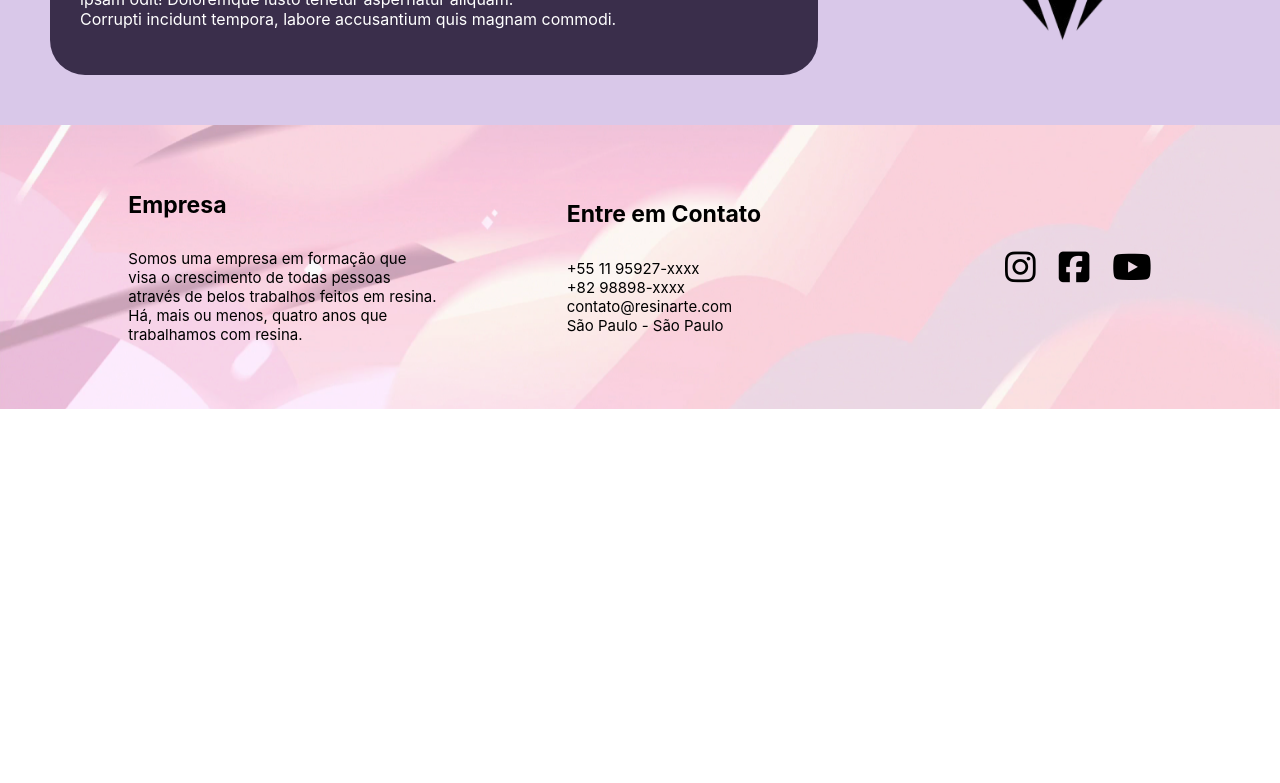
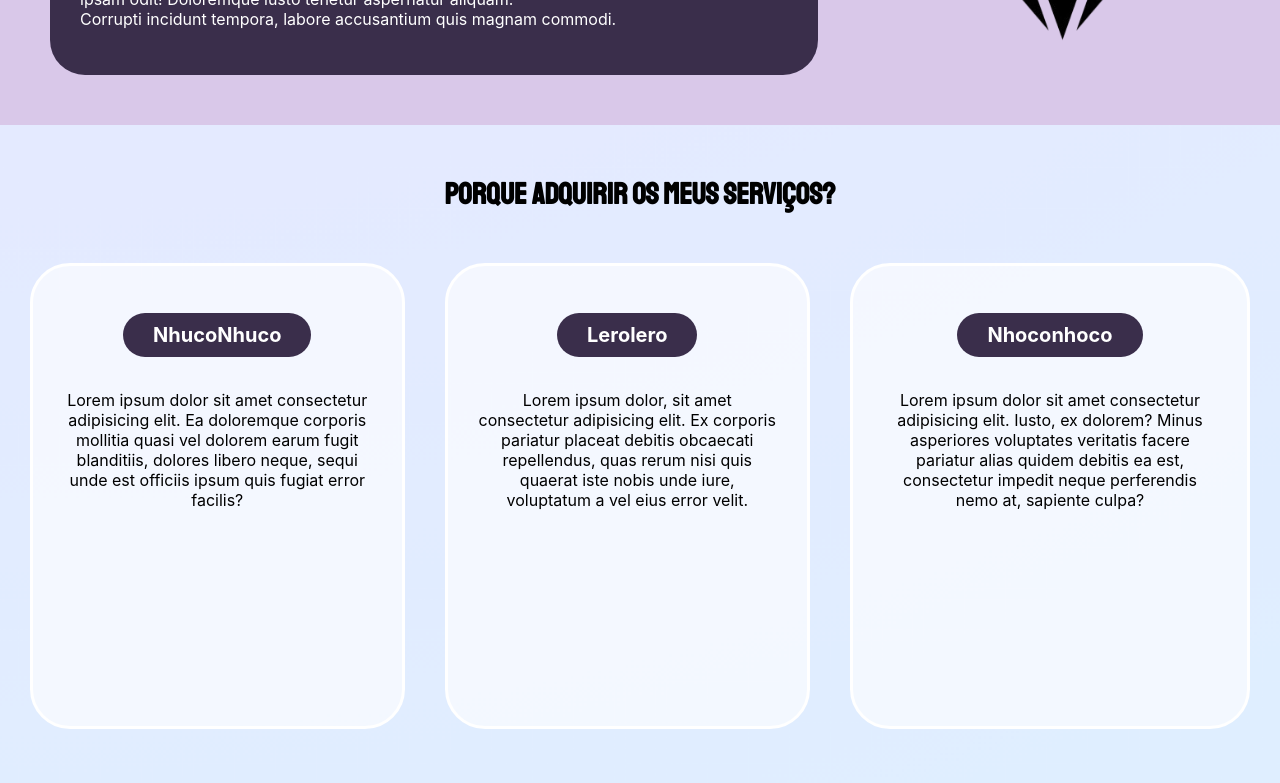
Before and after one commit to FFefo/resinartesite, a React (Create React App) app: page /sobre in a window 1280 px wide. Shown: the part 2000-2783 px from the top of the page. Before the commit the page ends 2409 px from the top, so only its background shows below. Built offline with nearby package versions, Linux system fonts and the light colour scheme; a web font is replaced by a local one.

Commit message:
estrutura pag sobre finalizada (falta textos e acertar a proporção dos containers)

```diff
--- a/src/pages/sobre/sobre.jsx
+++ b/src/pages/sobre/sobre.jsx
@@ -94,6 +94,40 @@ export default function Sobre() {
 
       </div>
 
+      <div className='diferenciais'>
+
+        <h2 className='tt5'>Porque adquirir os meus serviços?</h2>
+
+        <div className='cont3'>
+
+          <div className='container1'>
+
+            <h2 className='sbtt6'>NhucoNhuco</h2>
+
+            <p>Lorem ipsum dolor sit amet consectetur adipisicing elit. Ea doloremque corporis mollitia quasi vel dolorem earum fugit blanditiis, dolores libero neque, sequi unde est officiis ipsum quis fugiat error facilis?</p>
+
+          </div>
+
+          <div className='container2'>
+
+            <h2 className='sbtt7'>Lerolero</h2>
+
+            <p>Lorem ipsum dolor, sit amet consectetur adipisicing elit. Ex corporis pariatur placeat debitis obcaecati repellendus, quas rerum nisi quis quaerat iste nobis unde iure, voluptatum a vel eius error velit.</p>
+
+          </div>
+
+          <div className='container3'>
+
+            <h2 className='sbtt8'>Nhoconhoco</h2>
+
+            <p>Lorem ipsum dolor sit amet consectetur adipisicing elit. Iusto, ex dolorem? Minus asperiores voluptates veritatis facere pariatur alias quidem debitis ea est, consectetur impedit neque perferendis nemo at, sapiente culpa?</p>
+
+          </div>
+
+        </div>
+
+      </div>
+
       <Rodape />
 
     </div>
--- a/src/pages/sobre/sobre.scss
+++ b/src/pages/sobre/sobre.scss
@@ -19,7 +19,7 @@
             .tt {
                 margin-top: 70px;
                 font-size: 30px;
-                font-family: 'Sen';
+                font-family: 'Staatliches';
             }
 
             p {
@@ -40,18 +40,18 @@
         }
     }
 
-    .mss{
+    .mss {
         padding: 50px;
         background-color: #FBE1E5;
 
-        .cont{
+        .cont {
             display: flex;
             flex-direction: row;
             align-items: center;
             color: white;
             margin-top: -30px;
 
-            img{
+            img {
                 position: relative;
                 top: 25px;
                 left: 120px;
@@ -59,9 +59,9 @@
                 height: 250px;
             }
 
-            .tt3{
+            .tt3 {
 
-                .sbtt{
+                .sbtt {
                     padding: 10px 35px;
                     width: 100px;
                     background-color: #3A2E4B;
@@ -70,7 +70,7 @@
                     font-size: 23px;
                 }
 
-                .sbtt2{
+                .sbtt2 {
                     padding: 30px;
                     background-color: #3A2E4B;
                     border-radius: 35px;
@@ -80,18 +80,18 @@
         }
     }
 
-    .vss{
+    .vss {
         padding: 50px;
         background-color: #A78BC2;
 
-        .cont1{
+        .cont1 {
             display: flex;
             flex-direction: row-reverse;
             align-items: center;
             color: white;
             margin-top: -30px;
 
-            img{
+            img {
                 position: relative;
                 top: 25px;
                 right: 120px;
@@ -99,9 +99,9 @@
                 height: 250px;
             }
 
-            .tt4{
+            .tt4 {
 
-                .sbtt3{
+                .sbtt3 {
                     padding: 10px 35px;
                     width: 100px;
                     background-color: #3A2E4B;
@@ -112,7 +112,7 @@
                     left: 550px;
                 }
 
-                .sbtt4{
+                .sbtt4 {
                     padding: 30px;
                     background-color: #3A2E4B;
                     border-radius: 35px;
@@ -122,18 +122,18 @@
         }
     }
 
-    .vlr{
+    .vlr {
         padding: 50px;
         background-color: #D9C8E9;
 
-        .cont2{
+        .cont2 {
             display: flex;
             flex-direction: row;
             align-items: center;
             color: white;
             margin-top: -30px;
 
-            img{
+            img {
                 position: relative;
                 top: 25px;
                 left: 120px;
@@ -141,9 +141,9 @@
                 height: 250px;
             }
 
-            .tt5{
+            .tt5 {
 
-                .sbtt4{
+                .sbtt4 {
                     padding: 10px 35px;
                     width: 100px;
                     background-color: #3A2E4B;
@@ -153,7 +153,7 @@
                     position: relative;
                 }
 
-                .sbtt5{
+                .sbtt5 {
                     padding: 30px;
                     background-color: #3A2E4B;
                     border-radius: 35px;
@@ -162,4 +162,86 @@
 
         }
     }
+
+    .diferenciais {
+        display: flex;
+        flex-direction: column;
+        align-items: center;
+        height: 660px;
+
+        .tt5 {
+            margin-top: 50px;
+            margin-bottom: 50px;
+            font-size: 30px;
+            font-family: 'Staatliches';
+        }
+
+        .cont3 {
+            display: flex;
+            flex-direction: row;
+            gap: 40px;
+
+            .container1 {
+                display: flex;
+                flex-direction: column;
+                align-items: center;
+                text-align: center;
+                padding: 30px;
+                background-color: rgba(255, 255, 255, 0.636);
+                border: 3px solid white;
+                height: 400px;
+                margin-left: 30px;
+                border-radius: 40px;
+
+                .sbtt6 {
+                    padding: 10px 30px;
+                    border-radius: 30px;
+                    font-size: 20px;
+                    background-color: #3A2E4B;
+                    color: white;
+                }
+            }
+
+            .container2 {
+                display: flex;
+                flex-direction: column;
+                align-items: center;
+                text-align: center;
+                padding: 30px;
+                background-color: rgba(255, 255, 255, 0.636);
+                border: 3px solid white;
+                height: 400px;
+                border-radius: 40px;
+
+                .sbtt7 {
+                    padding: 10px 30px;
+                    border-radius: 30px;
+                    font-size: 20px;
+                    background-color: #3A2E4B;
+                    color: white;
+                }
+            }
+
+            .container3 {
+                display: flex;
+                flex-direction: column;
+                align-items: center;
+                text-align: center;
+                padding: 30px;
+                background-color: rgba(255, 255, 255, 0.636);
+                border: 3px solid white;
+                height: 400px;
+                margin-right: 30px;
+                border-radius: 40px;
+
+                .sbtt8 {
+                    padding: 10px 30px;
+                    border-radius: 30px;
+                    font-size: 20px;
+                    background-color: #3A2E4B;
+                    color: white;
+                }
+            }
+        }
+    }
 }
```
